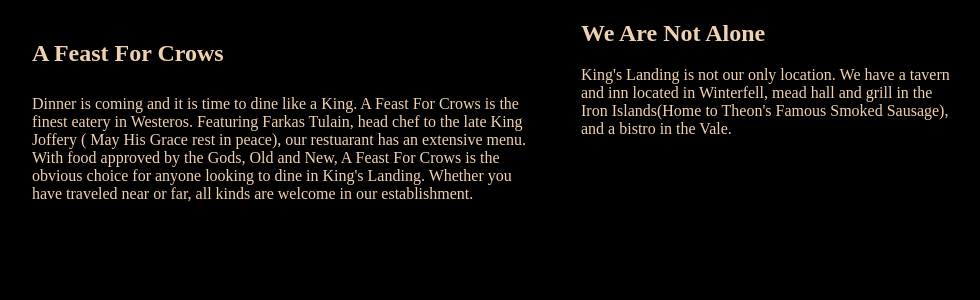
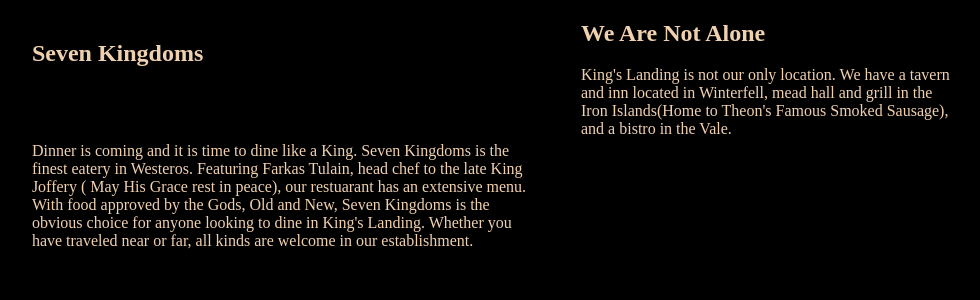
Before and after one commit to ejosephs/assignment4.1, a PHP site: page /home.php in a window 1280 px wide. Shown: the part 164-464 px from the top of the page, without its empty margins (83-1063 px from the left). Run offline with PHP 8.4, Linux system fonts and the light colour scheme; data that the repository does not hold is empty; some web fonts are replaced.

Commit message:
Update home.php

```diff
--- a/home.php
+++ b/home.php
@@ -4,11 +4,12 @@
 
 <article id="main">
 
-<h1>A Feast For Crows</h1>
+<h1>Seven Kingdoms</h1>
+<h2> A Feast For Crows</h2>
 
-<p>Dinner is coming and it is time to dine like a King. A Feast For Crows is the finest eatery in Westeros.
+<p>Dinner is coming and it is time to dine like a King. Seven Kingdoms is the finest eatery in Westeros.
 Featuring Farkas Tulain, head chef to the late King Joffery ( May His Grace rest in peace), our restuarant has
-an extensive menu.  With food approved by the Gods, Old and New, A Feast For Crows is the obvious choice for
+an extensive menu.  With food approved by the Gods, Old and New, Seven Kingdoms is the obvious choice for
 anyone looking to dine in King's Landing. Whether you have traveled near or far, all kinds are welcome in our
 establishment.</p>
 
```
